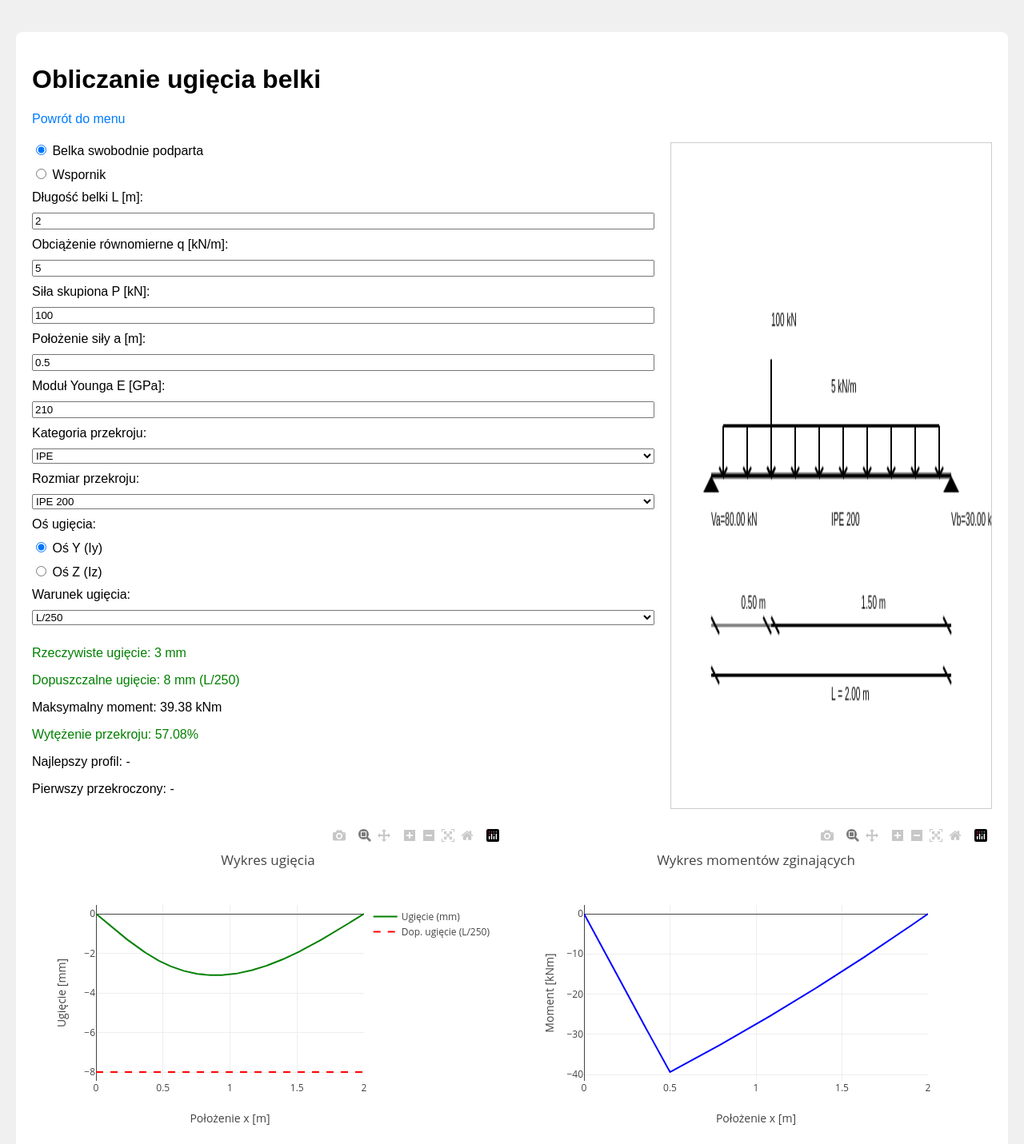
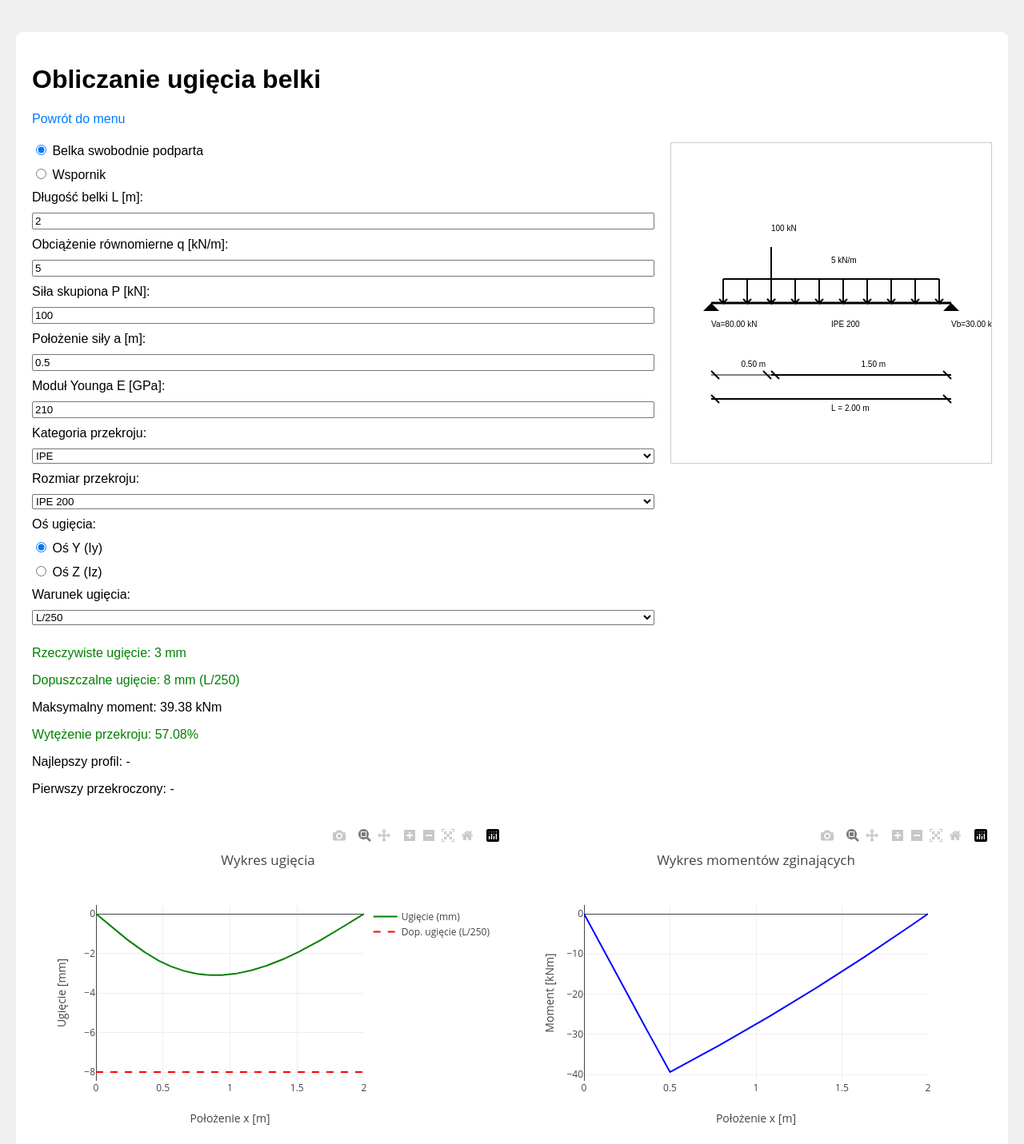
Before and after one commit to Szejmous/pomoce-obliczeniowe, a FastAPI app: page /ugiecie-belki/ in a window 1280 px wide. Shown: the top 1431 px of the page at 80% size. Run offline with FastAPI, Linux system fonts and the light colour scheme; some libraries are stand-ins or nearby versions.

Commit message:
Update ugiecie_belki.css

```diff
--- a/static/css/ugiecie_belki.css
+++ b/static/css/ugiecie_belki.css
@@ -16,8 +16,10 @@
     flex-direction: column;
     gap: 10px;
 }
-canvas {
+#beamCanvas {
     border: 1px solid #ccc;
+    max-width: 50%; /* Maksymalna szerokość 50% kontenera content */
+    height: 400px; /* Stała wysokość */
 }
 .plots {
     display: flex;
```
